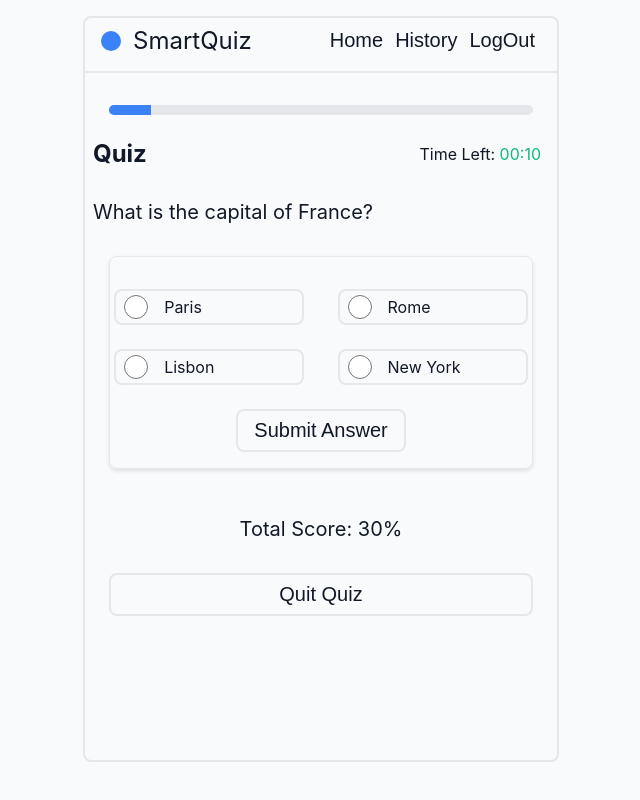
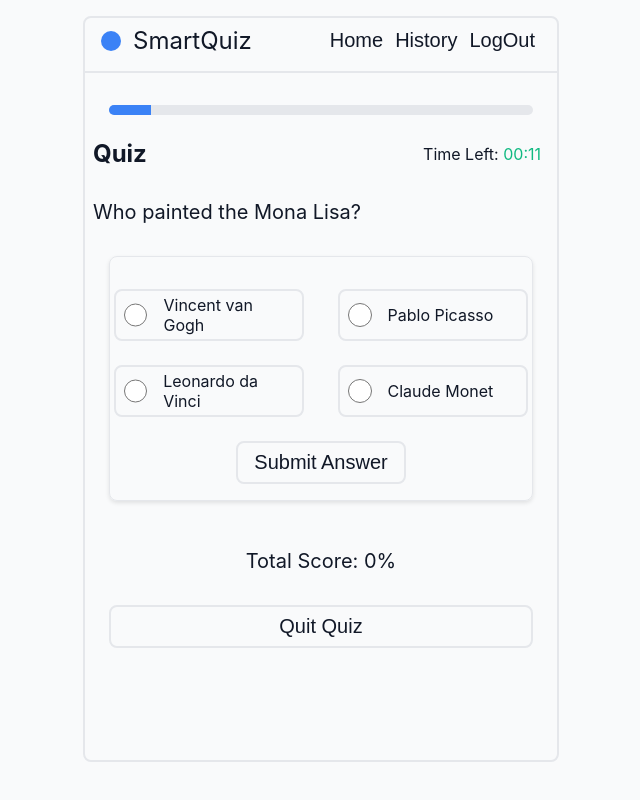
Before and after one commit to gregoryb79/SmartQuiz, a React (Vite) app in the folder client/: page /new-quiz in a window 1280 px wide. Shown: the whole page, without its empty margins (319-959 px from the left). Built offline with nearby package versions, Linux system fonts and the light colour scheme.

Commit message:
interactive quiz page

```diff
--- /dev/null
+++ b/client/src/hooks/useQuestion.tsx
@@ -0,0 +1,34 @@
+import { useEffect, useState } from "react";
+import { getQuestion, type Question } from "../models/questions";
+
+export function useQestion(category:string, difficulty: string, streak: number, step: number){
+
+    const [question, setQuestion] = useState<Question>();
+    const [error, setError] = useState<string>();
+
+    useEffect(() => {
+        let isCanceled = false;
+        console.log(`Fetching question for category: ${category}, difficulty: ${difficulty}, streak: ${streak}`);
+
+        async function fetchQuestion() {
+            setQuestion(undefined);
+            setError(undefined);
+
+            try {
+                const question = await getQuestion(category, difficulty, streak);
+                console.log("Fetched question:", question.question);
+                setQuestion(question);
+            } catch (error) {
+                console.error("Failed to fetch question:", error);
+                setError("Failed to fetch question. Please try again later.");
+            }
+        }
+
+        fetchQuestion();
+         return () => {
+          isCanceled = true;
+        };
+    }, [step]);
+
+    return { question, error };
+}
--- /dev/null
+++ b/client/src/models/questions.ts
@@ -0,0 +1,68 @@
+export type Question = {
+    question: string;
+    answers: string[];
+    correctAnswer: number;
+}
+
+export async function getQuestion(category:string, difficulty:string, streak : number): Promise<Question> {
+
+    return new Promise((resolve) => {
+        setTimeout(() => {
+        resolve(questions[Math.floor(Math.random() * questions.length)]);
+        }, 1000);
+    });
+
+}
+
+const questions: Question[] = [
+    {
+        question: "What is the capital city of France?",
+        answers: ["Berlin", "Madrid", "Paris", "Rome"],
+        correctAnswer: 2
+    },
+    {
+        question: "Which planet is known as the Red Planet?",
+        answers: ["Earth", "Mars", "Jupiter", "Saturn"],
+        correctAnswer: 1
+    },
+    {
+        question: "Who wrote the play 'Romeo and Juliet'?",
+        answers: ["William Shakespeare", "Charles Dickens", "Jane Austen", "Mark Twain"],
+        correctAnswer: 0
+    },
+    {
+        question: "What is the largest mammal in the world?",
+        answers: ["African Elephant", "Blue Whale", "Giraffe", "Polar Bear"],
+        correctAnswer: 1
+    },
+    {
+        question: "Which element has the chemical symbol 'O'?",
+        answers: ["Gold", "Oxygen", "Silver", "Iron"],
+        correctAnswer: 1
+    },
+    {
+        question: "How many continents are there on Earth?",
+        answers: ["5", "6", "7", "8"],
+        correctAnswer: 2
+    },
+    {
+        question: "What is the boiling point of water at sea level in Celsius?",
+        answers: ["90°C", "100°C", "110°C", "120°C"],
+        correctAnswer: 1
+    },
+    {
+        question: "Who painted the Mona Lisa?",
+        answers: ["Vincent van Gogh", "Pablo Picasso", "Leonardo da Vinci", "Claude Monet"],
+        correctAnswer: 2
+    },
+    {
+        question: "Which language is primarily spoken in Brazil?",
+        answers: ["Spanish", "Portuguese", "French", "English"],
+        correctAnswer: 1
+    },
+    {
+        question: "What is the smallest prime number?",
+        answers: ["0", "1", "2", "3"],
+        correctAnswer: 2
+    }
+];
--- a/client/src/pages/Home.tsx
+++ b/client/src/pages/Home.tsx
@@ -15,7 +15,7 @@ export function Home() {
         <h2>Welcome, {username} 👋🏻</h2>
         <section className={styles.mainButtons}>
             <GeneralButton label="Start New Quiz" onClick={() => navigate("/new-quiz", { state: { category, difficulty } })}/>
-            <GeneralButton label="View Quiz History" onClick={() => navigate("/quiz-history")}/>
+            <GeneralButton label="View Quiz History" onClick={() => navigate("/history")}/>
         </section>
         <form className={styles.quizForm}>
             <section>
--- a/client/src/pages/Quiz.module.scss
+++ b/client/src/pages/Quiz.module.scss
@@ -44,6 +44,7 @@
     padding-top: 1rem;
     padding-bottom: 1rem;
     @include shadowBorder;
+    // background-color: red;
 }
 
 .quizOptions{
@@ -80,8 +81,17 @@
 
 .progressBar {
   height: 100%;
+  transition: width 0.3s;
+}
+
+.hard{
+  background: var(--yellow-warning);
+}
+.medium{
+  background: var(--green-success);
+}
+.normal{
   background: var(--primary-blue);
-  transition: width 0.3s;
 }
 
 .quizFooter{
--- a/client/src/pages/Quiz.tsx
+++ b/client/src/pages/Quiz.tsx
@@ -4,22 +4,37 @@ import { QuizButton } from "./components/QuizButton";
 import { GeneralButton } from "./components/GeneralButton";
 import { useEffect, useState } from "react";
 import { Confirm } from "./components/Confirm";
+import { useQestion } from "../hooks/useQuestion";
+
 
 export function Quiz() {
 
     const navigate = useNavigate()
     const location = useLocation();
     const { category, difficulty } = location.state || {};
-    const question = "What is the capital of France?";
     const timerValue = 15; // is seconds
     const totalSteps = 10; // total number of steps in the quiz
+    const answerFeedbackTime = 1000; // time in milliseconds to show answer feedback
     const [selected, setSelected] = useState<string>("");
     const [timeLeft, setTimeLeft] = useState<number>(timerValue); // in seconds
+    const [timerActive, setTimerActive] = useState(false);
     const [currentStep, setCurrentStep] = useState<number>(1);
-    const [correctAnswers, setCorrectAnswer] = useState<number>(3);
+    const [correctAnswers, setCorrectAnswer] = useState<number>(0);
+    const [streak, setStreak] = useState<number>(0);
     const [showConfirm, setShowConfirm] = useState<boolean>(false);
+    const [buttonState, setButtonState] = useState<("default" | "correct" | "wrong")[]>(["default", "default", "default", "default"]);
+
+    const {question,error} = useQestion(category, difficulty, streak,currentStep);
 
     useEffect(() => {
+        if (question) {
+            setTimeLeft(timerValue);
+            setTimerActive(true);
+        }
+    }, [question]);
+
+    useEffect(() => {
+        if (!timerActive) return;
         if (timeLeft <= 0) {
             console.log("Time's up!");
             const data = new FormData();
@@ -27,22 +42,48 @@ export function Quiz() {
             submitAnswer(data);
             setSelected("");
             setTimeLeft(timerValue);
-            setCurrentStep(prevStep => Math.min(prevStep + 1, totalSteps));
             return;
         }
         const timer = setTimeout(() => setTimeLeft(timeLeft - 1), 1000);
         return () => clearTimeout(timer);
-    }, [timeLeft]);
+    }, [timeLeft, timerActive]);
 
     async function submitAnswer(formData: FormData) {
+        if (!question) {
+            console.error("No question available to submit answer.");
+            return;
+        }
         const answer = formData.get("answer");
-        console.log(`Submitted answer: ${answer}`);
+        const currButtonState = [...buttonState];
+        setTimerActive(false);
+        if (!answer || answer !== question.answers[question.correctAnswer]) {
+            console.log(`Wrong answer: ${answer}`);
+            currButtonState[question.correctAnswer] = "wrong";
+            setButtonState(currButtonState);
+            setStreak(0);
+            setTimeout(() => {
+                setCurrentStep(prevStep => Math.min(prevStep + 1, totalSteps));
+                setButtonState(["default", "default", "default", "default"]);
+            }, answerFeedbackTime);
+            setSelected("");
+            return;
+        }
+        currButtonState[question.correctAnswer] = "correct";
+        setButtonState(currButtonState);
+        const currStreak = streak + 1;
+        setStreak(currStreak);
+        setTimeout(() => {
+                setCurrentStep(prevStep => Math.min(prevStep + 1, totalSteps));
+                setButtonState(["default", "default", "default", "default"]);
+            }, answerFeedbackTime);
+        setCorrectAnswer(prevCount =>(prevCount + 1));
+        console.log(`Submitting answer: ${answer}, current streak: ${streak}`);
     }
 
     return (
         <main className={styles.quizContainer}>
             <div className={styles.progressBarContainer}>
-                <div className={styles.progressBar} style={{ width: `${(currentStep / totalSteps) * 100}%` }}/>
+                <div className={`${styles.progressBar} ` + (streak > 3 ? styles.hard : streak > 2 ? styles.medium : styles.normal)} style={{ width: `${(currentStep / totalSteps) * 100}%` }}/>
             </div>
             <section className={styles.quizHeader}>
                 <h2 className={styles.quizTitle}>{category} Quiz</h2>
@@ -54,14 +95,14 @@ export function Quiz() {
                 </div>
             </section>
 
-            <p className={styles.quizQuestion}>{question}</p>
+            <p className={styles.quizQuestion}>{question?.question || "loading question..."}</p>
 
             <form className={styles.quizForm} action={submitAnswer}>
                 <section className={styles.quizOptions}>
-                    <QuizButton label="Paris" name="answer" value="Paris" checked={selected === "Paris"} onChange={setSelected}/>
-                    <QuizButton label="Rome" name="answer" value="Rome" checked={selected === "Rome"} onChange={setSelected}/>
-                    <QuizButton label="Lisbon" name="answer" value="Lisbon" checked={selected === "Lisbon"} onChange={setSelected}/>
-                    <QuizButton label="New York" name="answer" value="New York" checked={selected === "New York"} onChange={setSelected}/>
+                    <QuizButton state = {buttonState[0]} label={`${question?.answers[0] || "Loading..."}`} name="answer" value={`${question?.answers[0]}`} checked={selected === `${question?.answers[0]}`} onChange={setSelected}/>
+                    <QuizButton state = {buttonState[1]} label={`${question?.answers[1] || "Loading..."}`} name="answer" value={`${question?.answers[1]}`} checked={selected === `${question?.answers[1]}`} onChange={setSelected}/>
+                    <QuizButton state = {buttonState[2]} label={`${question?.answers[2] || "Loading..."}`} name="answer" value={`${question?.answers[2]}`} checked={selected === `${question?.answers[2]}`} onChange={setSelected}/>
+                    <QuizButton state = {buttonState[3]} label={`${question?.answers[3] || "Loading..."}`} name="answer" value={`${question?.answers[3]}`} checked={selected === `${question?.answers[3]}`} onChange={setSelected}/>
                 </section>
                 <GeneralButton label="Submit Answer"/>
             </form>
--- a/client/src/pages/components/QuizButton.module.scss
+++ b/client/src/pages/components/QuizButton.module.scss
@@ -7,11 +7,26 @@
     border: 2px solid var(--gray-border);
     border-radius: 0.5rem;
     padding: 0.25rem 0.5rem;
-    background: var(--light-gray-bg);
-    color: var(--dark-text);
     font-size: var(--font-md);
     input{
         height: 1.5rem;
         width: 1.5rem;
     }
+    cursor: pointer;
 }
+
+.default {
+    background: var(--light-gray-bg);
+    color: var(--dark-text);
+    border-color: var(--gray-border);
+}
+.correct {
+    background: var(--green-success);
+    color: var(--white-text);
+    border-color: var(--green-success);
+}
+.wrong {
+    background: var(--red-error);
+    color: var(--white-text);
+    border-color: var(--red-error);
+}
--- a/client/src/pages/components/QuizButton.tsx
+++ b/client/src/pages/components/QuizButton.tsx
@@ -1,6 +1,7 @@
 import styles from "./QuizButton.module.scss";
 
 type QuizButtonProps = {
+  state: "default" | "correct" | "wrong";
   label: string;
   name: string;
   value: string;
@@ -8,9 +9,9 @@ type QuizButtonProps = {
   onChange: (value: string) => void;
 };
 
-export function QuizButton({ label, name, value, checked, onChange }: QuizButtonProps) {
+export function QuizButton({ state, label, name, value, checked, onChange }: QuizButtonProps) {
   return (
-    <label className={`${styles.quizButton} ${checked ? styles.selected : ""}`}>
+    <label className={`${styles.quizButton} ${checked ? styles.selected : ""} ${styles[state]}`}>
       <input
         type="radio"
         name={name}
```
